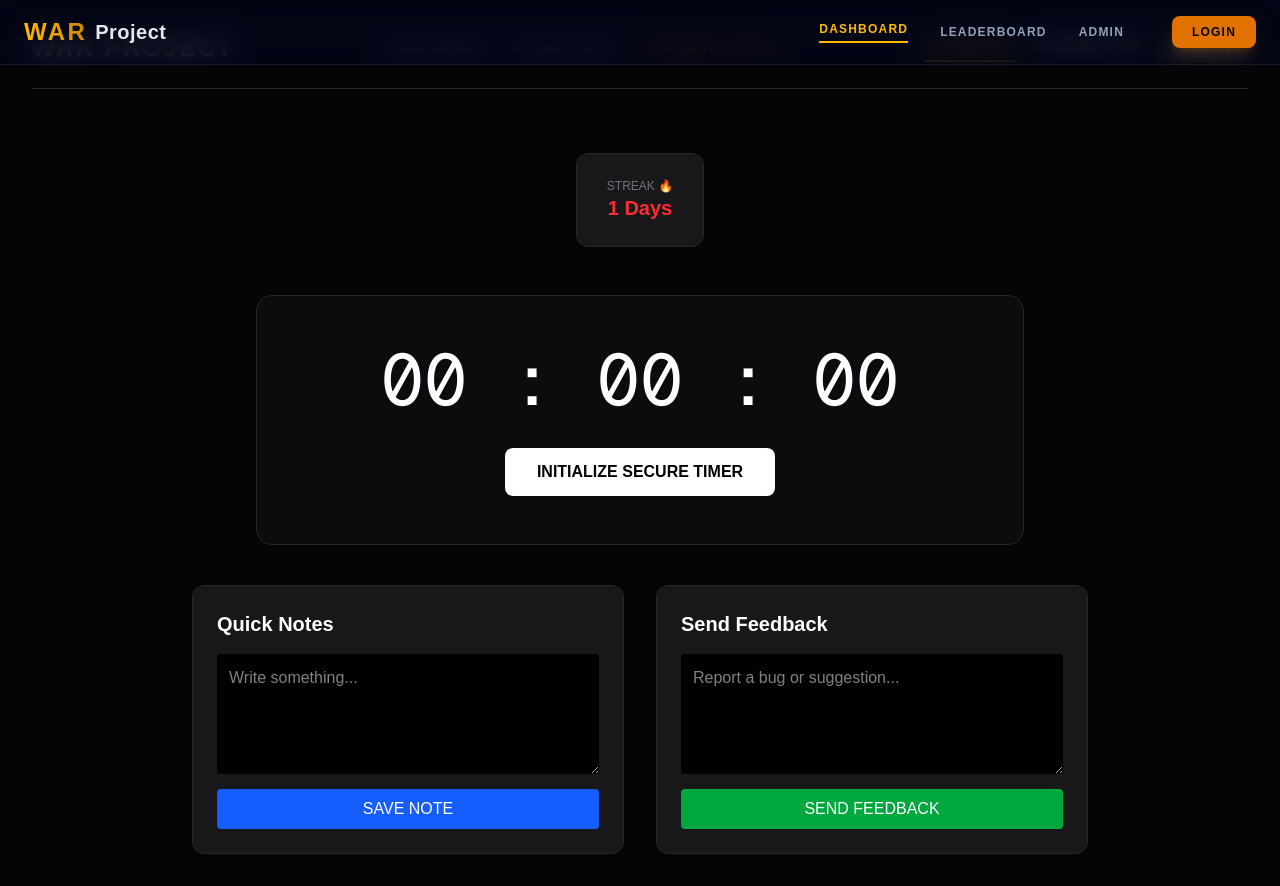
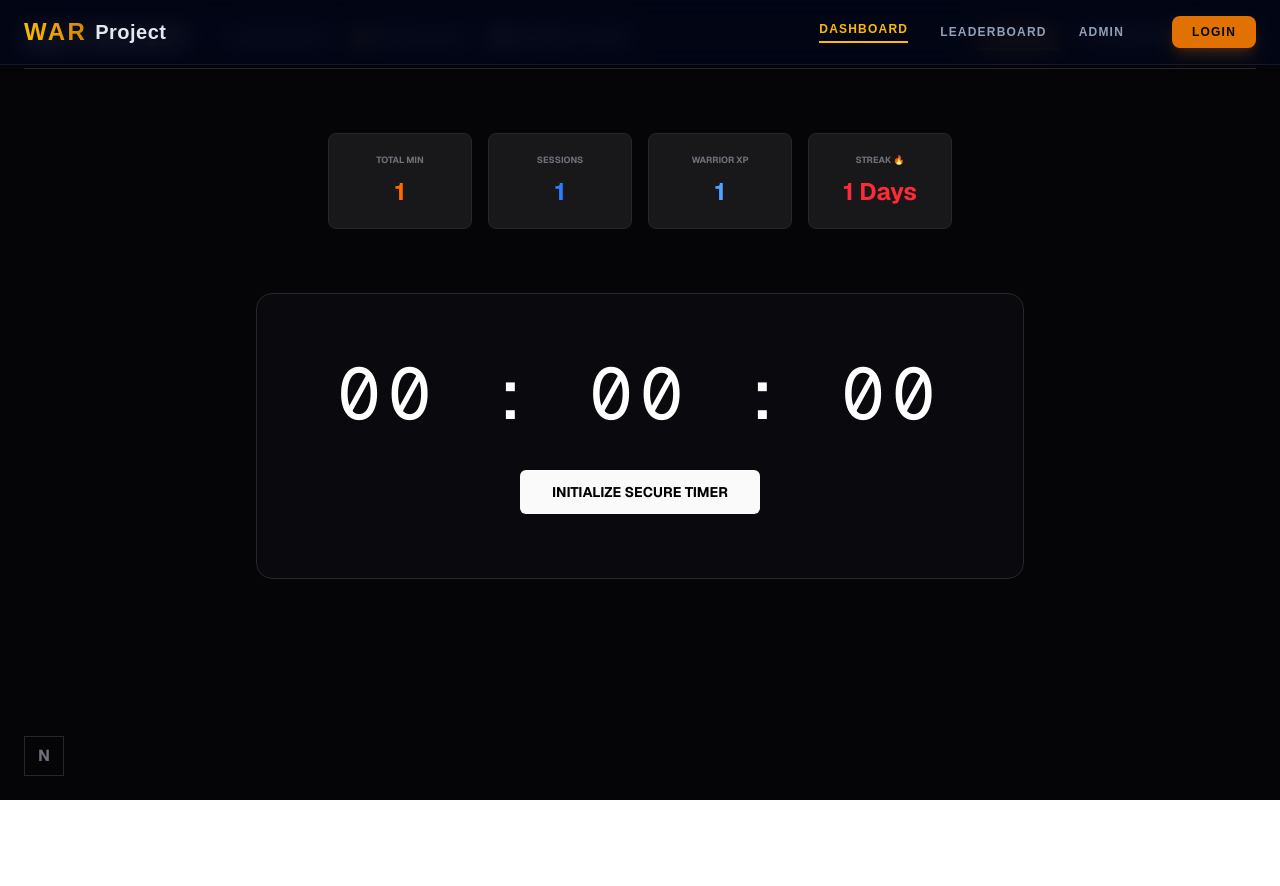
Before and after one commit to raviji1111/war-frontend, a Next.js app: page /dashboard in a window 1280 px wide. After the commit the page ends 800 px from the top, so only its background shows below. Built offline with nearby package versions, Linux system fonts and the light colour scheme; no server answers.

Commit message:
Restored exact UI from Screenshot (272)_3.png

```diff
--- a/src/app/dashboard/page.tsx
+++ b/src/app/dashboard/page.tsx
@@ -6,60 +6,58 @@ const API_BASE_URL = process.env.NEXT_PUBLIC_API_URL || "https://war-backend-1.o
 
 export default function Dashboard() {
   const router = useRouter();
-  const [notes, setNotes] = useState("");
-  const [feedback, setFeedback] = useState("");
-
-  const sendFeedback = async () => {
-    const token = localStorage.getItem("war_token");
-    await fetch(`${API_BASE_URL}/feedback`, {
-      method: "POST",
-      headers: { "Content-Type": "application/json", "Authorization": `Bearer ${token}` },
-      body: JSON.stringify({ category: "suggestion", message: feedback })
-    });
-    alert("Feedback sent!");
-    setFeedback("");
-  };
 
   return (
-    <main className="min-h-screen bg-[#050508] text-white p-8">
+    <main className="min-h-screen bg-[#050508] text-zinc-100 font-sans p-6">
       {/* Navbar */}
-      <nav className="flex justify-between items-center mb-16 border-b border-zinc-800 pb-6">
-        <h1 className="text-2xl font-bold tracking-widest">WAR PROJECT</h1>
-        <div className="flex gap-6 text-sm font-bold text-zinc-400">
-          <span className="cursor-pointer hover:text-white">EXAM GROUPS</span>
-          <span className="cursor-pointer hover:text-white">ACCESS VAULT</span>
-          <span className="cursor-pointer text-orange-500">TRANSMIT ALERTS</span>
+      <nav className="flex justify-between items-center mb-16 border-b border-zinc-800 pb-4">
+        <div className="flex items-center gap-8">
+          <h1 className="text-xl font-bold tracking-widest text-white">WAR PROJECT</h1>
+          <div className="flex gap-6 text-[12px] font-bold text-zinc-400 uppercase tracking-wider">
+            <span className="flex items-center gap-2 cursor-pointer hover:text-white">● EXAM GROUPS</span>
+            <span className="flex items-center gap-2 cursor-pointer hover:text-white">📁 ACCESS VAULT</span>
+            <span className="flex items-center gap-2 cursor-pointer hover:text-white">💬 TRANSMIT ALERTS</span>
+          </div>
         </div>
-        <div className="flex gap-4 text-sm font-bold">
-          <span className="text-amber-400 border-b-2 border-amber-400">DASHBOARD</span>
-          <span className="cursor-pointer" onClick={() => router.push("/leaderboard")}>LEADERBOARD</span>
-          <button onClick={() => router.push("/login")} className="bg-zinc-800 px-4 py-1 rounded">LOGOUT</button>
+
+        <div className="flex gap-6 text-[12px] font-bold text-zinc-400 uppercase tracking-wider">
+          <span className="text-amber-400 border-b-2 border-amber-400 pb-1">DASHBOARD</span>
+          <span className="cursor-pointer hover:text-white" onClick={() => router.push("/leaderboard")}>LEADERBOARD</span>
+          <button onClick={() => router.push("/login")} className="text-zinc-400 hover:text-white">LOGOUT</button>
         </div>
       </nav>
 
-      {/* Metrics & Timer */}
-      <div className="flex justify-center gap-6 mb-12">
-        {/* ... Metrics cards ... */}
-        <div className="bg-zinc-900 border border-zinc-800 rounded-xl p-6 w-32 text-center"><p className="text-xs text-zinc-500">STREAK 🔥</p><p className="text-xl font-bold text-red-500">1 Days</p></div>
+      {/* Metrics Row */}
+      <div className="flex justify-center gap-4 mb-16">
+        <div className="bg-zinc-900 border border-zinc-800 rounded-lg p-5 w-36 text-center">
+            <p className="text-[9px] font-bold text-zinc-500 mb-2">TOTAL MIN</p>
+            <p className="text-2xl font-bold text-orange-500">1</p>
+        </div>
+        <div className="bg-zinc-900 border border-zinc-800 rounded-lg p-5 w-36 text-center">
+            <p className="text-[9px] font-bold text-zinc-500 mb-2">SESSIONS</p>
+            <p className="text-2xl font-bold text-blue-500">1</p>
+        </div>
+        <div className="bg-zinc-900 border border-zinc-800 rounded-lg p-5 w-36 text-center">
+            <p className="text-[9px] font-bold text-zinc-500 mb-2">WARRIOR XP</p>
+            <p className="text-2xl font-bold text-blue-400">1</p>
+        </div>
+        <div className="bg-zinc-900 border border-zinc-800 rounded-lg p-5 w-36 text-center">
+            <p className="text-[9px] font-bold text-zinc-500 mb-2">STREAK 🔥</p>
+            <p className="text-2xl font-bold text-red-500">1 Days</p>
+        </div>
       </div>
 
-      <div className="flex flex-col items-center bg-zinc-900/40 border border-zinc-800 rounded-2xl p-12 max-w-3xl mx-auto mb-10">
-        <div className="text-7xl font-mono mb-8">00 : 00 : 00</div>
-        <button className="bg-white text-black font-bold px-8 py-3 rounded-lg">INITIALIZE SECURE TIMER</button>
+      {/* Timer Section */}
+      <div className="flex flex-col items-center bg-zinc-900/30 border border-zinc-800 rounded-2xl p-16 max-w-3xl mx-auto">
+        <div className="text-7xl font-mono tracking-widest mb-10 text-white">00 : 00 : 00</div>
+        <button className="bg-zinc-50 text-black text-sm font-bold px-8 py-3 rounded-md hover:bg-zinc-200 transition">
+          INITIALIZE SECURE TIMER
+        </button>
       </div>
 
-      {/* NEW: Notes & Feedback Section */}
-      <div className="max-w-4xl mx-auto grid grid-cols-2 gap-8">
-        <div className="bg-zinc-900 p-6 rounded-xl border border-zinc-800">
-          <h2 className="text-xl font-bold mb-4">Quick Notes</h2>
-          <textarea className="w-full bg-black p-3 rounded mb-2" rows={4} placeholder="Write something..." onChange={(e) => setNotes(e.target.value)} />
-          <button className="bg-blue-600 px-4 py-2 rounded w-full">SAVE NOTE</button>
-        </div>
-        <div className="bg-zinc-900 p-6 rounded-xl border border-zinc-800">
-          <h2 className="text-xl font-bold mb-4">Send Feedback</h2>
-          <textarea className="w-full bg-black p-3 rounded mb-2" rows={4} placeholder="Report a bug or suggestion..." value={feedback} onChange={(e) => setFeedback(e.target.value)} />
-          <button onClick={sendFeedback} className="bg-green-600 px-4 py-2 rounded w-full">SEND FEEDBACK</button>
-        </div>
+      {/* Bottom N Logo */}
+      <div className="fixed bottom-6 left-6 w-10 h-10 border border-zinc-800 flex items-center justify-center text-zinc-500 font-bold">
+        N
       </div>
     </main>
   );
```
